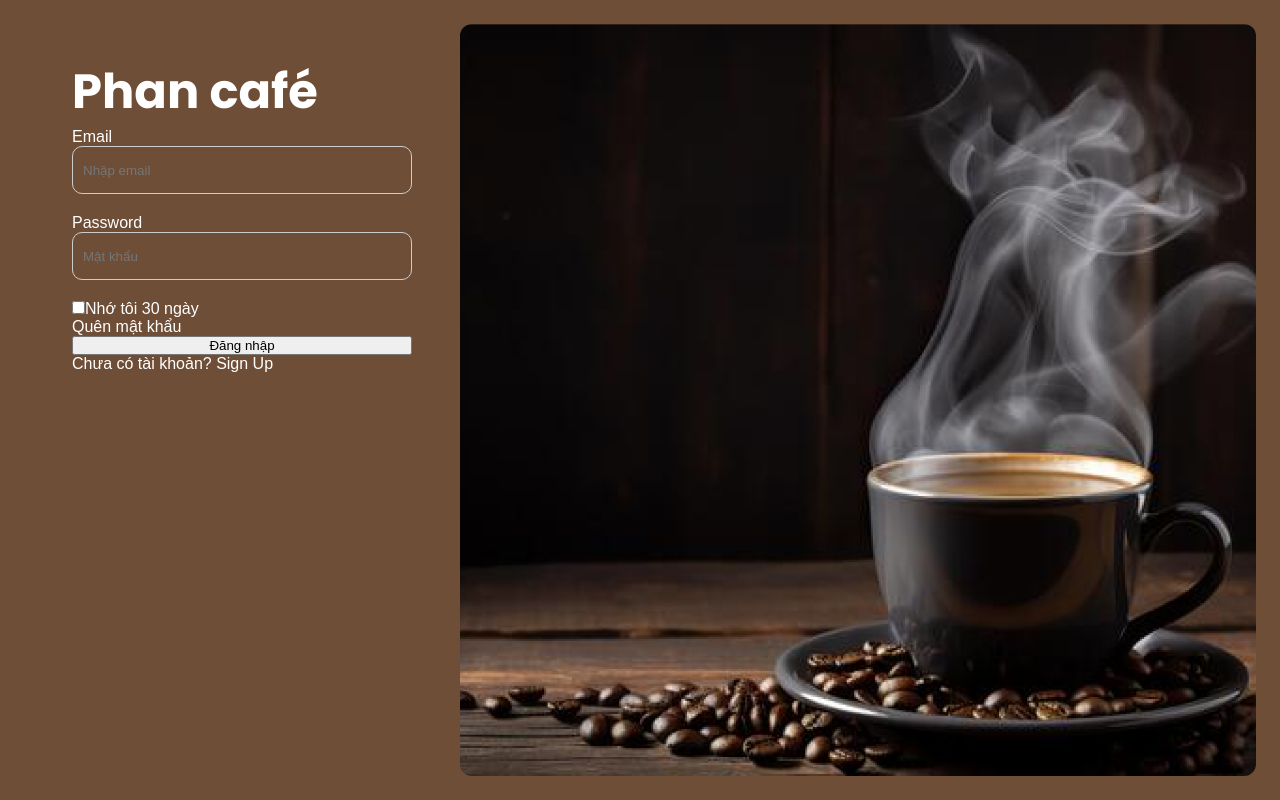
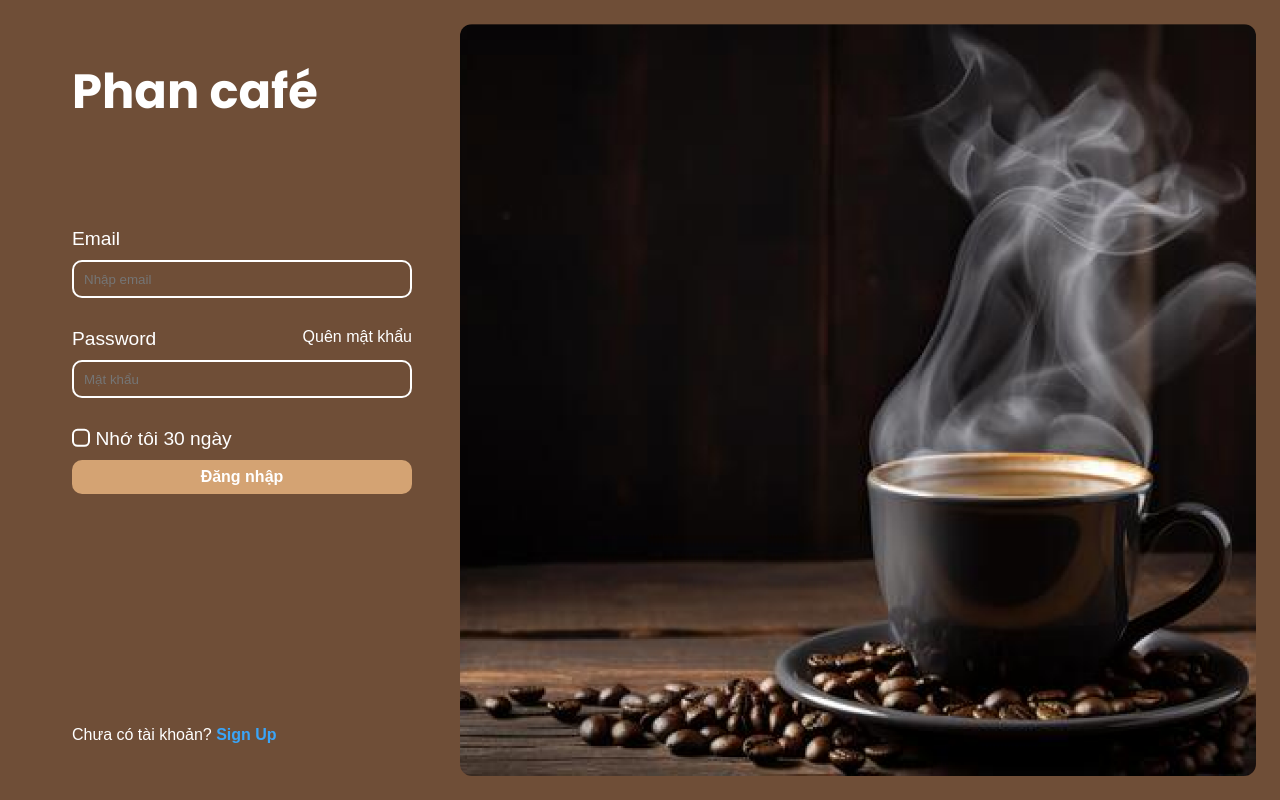
Before and after one commit to hidr0c/CoffeShopManagerWebsite, a Next.js app: page /login in a window 1280 px wide. Built offline with nearby package versions, Linux system fonts and the light colour scheme.

Commit message:
update login page

```diff
--- a/src/app/(auth)/layout.module.css
+++ b/src/app/(auth)/layout.module.css
@@ -14,6 +14,9 @@
   width: 30vw;
   margin: 2rem 3rem;
   color: white;
+  display: flex;
+  flex-direction: column;
+  justify-content: space-between;
 }
 
 .leftSide_container {
--- a/src/app/(auth)/login/page.module.css
+++ b/src/app/(auth)/login/page.module.css
@@ -1,14 +1,82 @@
+.loginWrapper {
+  width: 100%;
+  height: 75%;
+  display: flex;
+  flex-direction: column;
+  justify-content: space-between;
+}
+
 #loginForm {
   display: flex;
   flex-direction: column;
+  gap: 10px;
 }
 
 .inputField {
   width: 100%;
-    height: 48px;
+  height: 38px;
   padding: 10px;
   margin-bottom: 20px;
   border-radius: 10px;
-    border: 1px solid #ccc;
+  border: 2px solid #fff;
   background-color: var(--background);
+  color: #fff;
 }
+
+.passwordTitleWrapper {
+  display: flex;
+  flex-direction: row;
+  justify-content: space-between;
+}
+
+#loginForm label {
+  font-size: larger;
+}
+
+.loginButton {
+  background-color: #d4a373;
+  height: 34px;
+  border-radius: 10px;
+  font-weight: bolder;
+}
+
+.rememberWrapper {
+  display: flex;
+  flex-direction: row;
+  gap: 5px;
+  align-items: center;
+}
+
+.rememberWrapper input[type="checkbox"] {
+  appearance: none;
+  background-color: transparent;
+  margin: 0;
+  font: inherit;
+  color: #fff;
+  width: 1.15em;
+  height: 1.15em;
+  border: 0.15em solid #fff;
+  border-radius: 0.35em;
+  transform: translateY(-0.075em);
+  display: grid;
+  place-content: center;
+}
+
+.rememberWrapper input[type="checkbox"]::before {
+  content: "";
+  width: 0.65em;
+  height: 0.65em;
+  transform: scale(0);
+  transition: 120ms transform ease-in-out;
+  box-shadow: inset 1em 1em #fff;
+  border-radius: 0.15em;
+}
+
+.rememberWrapper input[type="checkbox"]:checked::before {
+  transform: scale(1);
+}
+
+.signupWrapper a {
+  font-weight: bold;
+  color: #3aa5f8;
+}
--- a/src/app/(auth)/login/page.tsx
+++ b/src/app/(auth)/login/page.tsx
@@ -3,26 +3,26 @@ import styles from "./page.module.css";
 
 export default function LoginPage() {
     return (
-        <div>
+        <div className={styles.loginWrapper}>
             <form id={styles.loginForm}>
                 <label>Email</label>
                 <input type="email" placeholder="Nhập email" className={styles.inputField} />
 
-                <label>Password</label>
+                <div className={styles.passwordTitleWrapper}>
+                    <label>Password</label>
+                    <a href="/forgot-password">Quên mật khẩu</a>
+                </div>
                 <input type="password" placeholder="Mật khẩu" className={styles.inputField} />
 
-                <div className={styles.options}>
-                    <div>
-                        <input type="checkbox" id="rememberMe" />
-                        <label htmlFor="rememberMe">Nhớ tôi 30 ngày</label>
-                    </div>
-                    <a href="/forgot-password">Quên mật khẩu</a>
+                <div className={styles.rememberWrapper}>
+                    <input type="checkbox" id="rememberMe" />
+                    <label htmlFor="rememberMe">Nhớ tôi 30 ngày</label>
                 </div>
 
                 <button type="submit" className={styles.loginButton}>Đăng nhập</button>
             </form>
 
-            <div className={styles.signup}>
+            <div className={styles.signupWrapper}>
                 <p>Chưa có tài khoản? <a href="/signup">Sign Up</a></p>
             </div>
         </div>
--- a/src/app/globals.css
+++ b/src/app/globals.css
@@ -40,3 +40,15 @@ a {
     color-scheme: dark;
   }
 }
+
+button,
+input[type="submit"],
+input[type="reset"] {
+  background: none;
+  color: inherit;
+  border: none;
+  padding: 0;
+  font: inherit;
+  cursor: pointer;
+  outline: inherit;
+}
```
Also changed, not shown: src/app/(auth)/signup/page.tsx (+24 -2 lines). Lines whose indentation alone changed are shown as unchanged.
